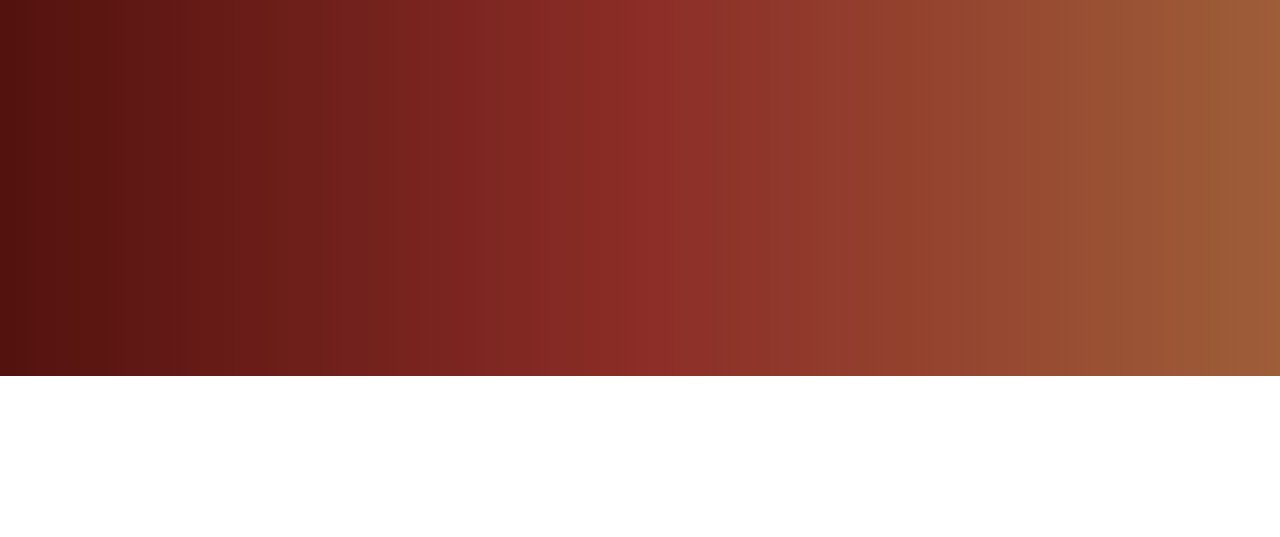
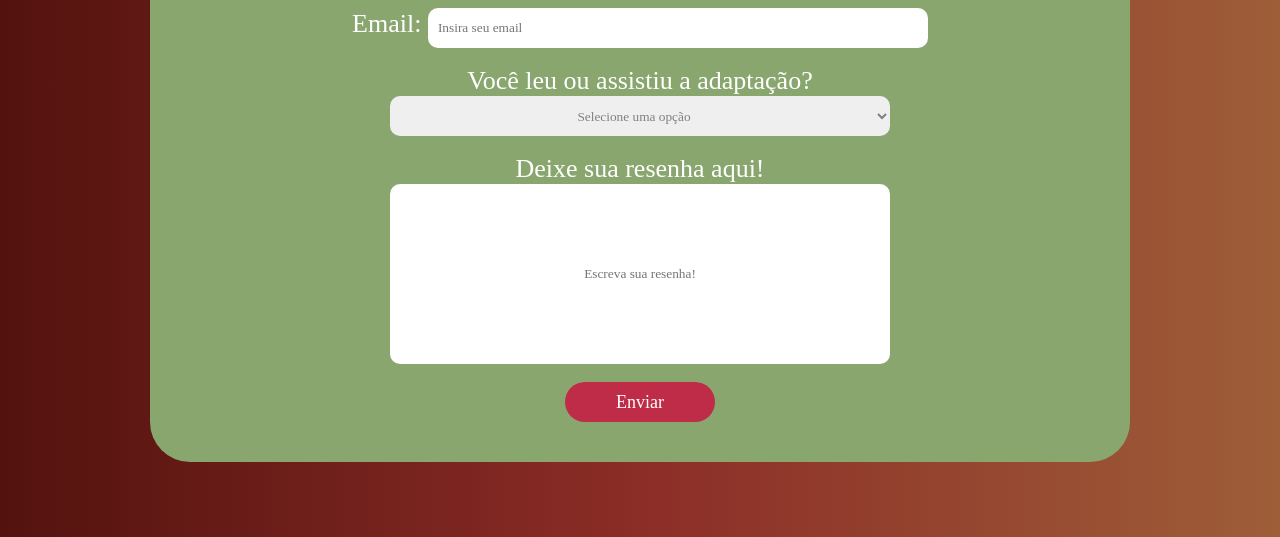
Before and after one commit to letyresina/Site-DaisyJones, a plain HTML site: page resenha.html in a window 1280 px wide. Shown: the part 424-961 px from the top of the page. Before the commit the page ends 800 px from the top, so only its background shows below. Drawn offline with Linux system fonts and the light colour scheme; a web font is replaced by a local one.

Commit message:
Feito a página de resenha

```diff
--- a/css/style.css
+++ b/css/style.css
@@ -370,3 +370,68 @@ h1, h2, h3{
     margin: 0 15px;
     cursor: pointer;
 }
+
+
+/* Parte do formulário */
+
+#formulario{
+    padding:40px;
+}
+
+form{
+    width:980px;
+	height:auto;
+    padding:40px;
+    border-radius: 40px;
+    background-color: var(--cor-destaque-verde);
+}
+
+form h3{
+    font-size: 40px;
+}
+
+form label{
+    font-family: 'Inika', serif;
+    font-size: 26px;
+}
+
+form input{
+    font-family: 'Inika', serif;
+    width:500px;
+    height:40px;
+    border: none;
+    border-radius: 10px;
+    padding:10px;
+}
+
+form #enviarResenha{
+    background-color: var(--cor-destaque-scrolldown);
+    color:var(--cor-texto-padrao);
+    font-size: 18px;
+    width:150px;
+    cursor: pointer;
+    border-radius: 20px;
+}
+
+form #enviarResenha:hover{
+    color:var(--cor-destaque-site);
+}
+
+form select{
+    font-family: 'Inika', serif;
+    width:500px;
+    height:40px;
+    border: none;
+    text-align: center;
+    color:gray;
+    border-radius: 10px;
+}
+
+form #resenha{
+    height:180px;
+}
+
+form #resenha::placeholder{
+    text-align: center;
+    padding:10px;
+}
--- a/resenha.html
+++ b/resenha.html
@@ -3,7 +3,7 @@
 <head>
     <meta charset="UTF-8">
     <meta name="viewport" content="width=device-width, initial-scale=1.0">
-    <title>Músicas</title>
+    <title>Mande a sua resenha</title>
     <link rel="styleSheet" type="text/css" href="css/style.css">
 </head>
 <body>
@@ -31,9 +31,21 @@
                 <p>Assistiu a adaptação? Leu o livro? Manda sua resenha para gente</p>
             </div>
             <div id="formulario">
-                <form>
-
-                </form>
+                <center><form name="formulario-resenha">
+                    <h3>Resenha</h3> <br>
+                    <label for="name">Nome: </label> <input type="text" placeholder="Insira seu nome" id="nomeUsuario" required> <br><br>
+                    <label for="email">Email: </label> <input type="email" placeholder="Insira seu email" id="emailUsuario" required> <br><br>
+                    <label for="saberLivroAdaptacao">Você leu ou assistiu a adaptação?</label> <br>
+                    <select id="adaptacaoLivro" required>
+                        <option value="" select>Selecione uma opção</option>
+                        <option value="1">Li o livro</option>
+                        <option value="2">Assisti a adaptação</option>
+                        <option value="3">Li e assisti!</option>
+                    </select><br> <br>
+                    <label for="resenhaEscrever">Deixe sua resenha aqui!</label><br>
+                    <input type="text" placeholder="Escreva sua resenha!" id="resenha" required><br> <br>
+                    <input type="submit" value="Enviar" id="enviarResenha" onclick="enviaResenha()">
+                </form></center>
             </div>
         </section>
 
--- a/script/script.js
+++ b/script/script.js
@@ -67,3 +67,17 @@ document.addEventListener('DOMContentLoaded', function() {
     });
 
   });
+
+function enviaResenha(){
+
+  let nomeUsuario = document.getElementById('nomeUsuario').value;
+  let emailUsuario = document.getElementById('emailUsuario').value;
+  let adaptacaoLivro = document.getElementById('adaptacaoLivro').value;
+  let resenha = document.getElementById('resenha').value
+
+  if(nomeUsuario =="" || emailUsuario =="" || adaptacaoLivro=="" || resenha==""){
+    alert('Preencha todos campos antes de prosseguir')
+  }else{
+    alert('Obrigada por enviar sua resenha!')
+  }
+}
```
